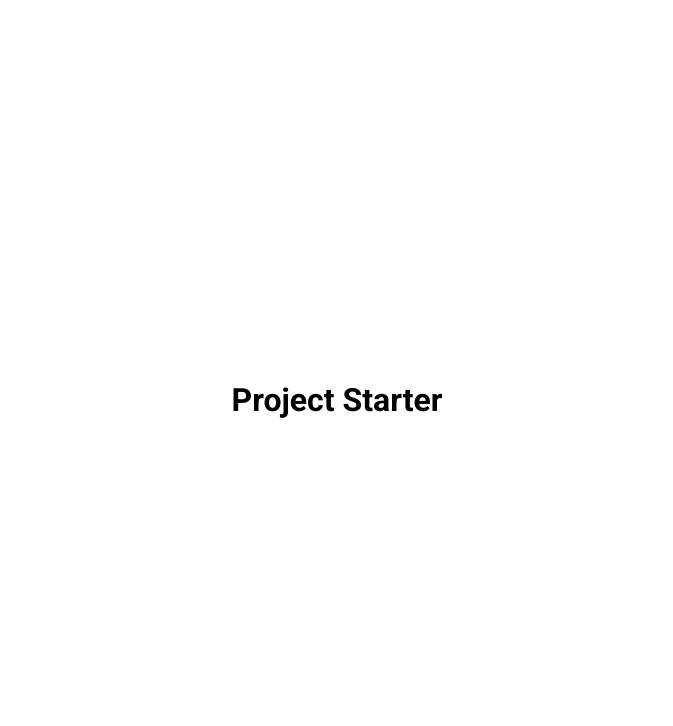
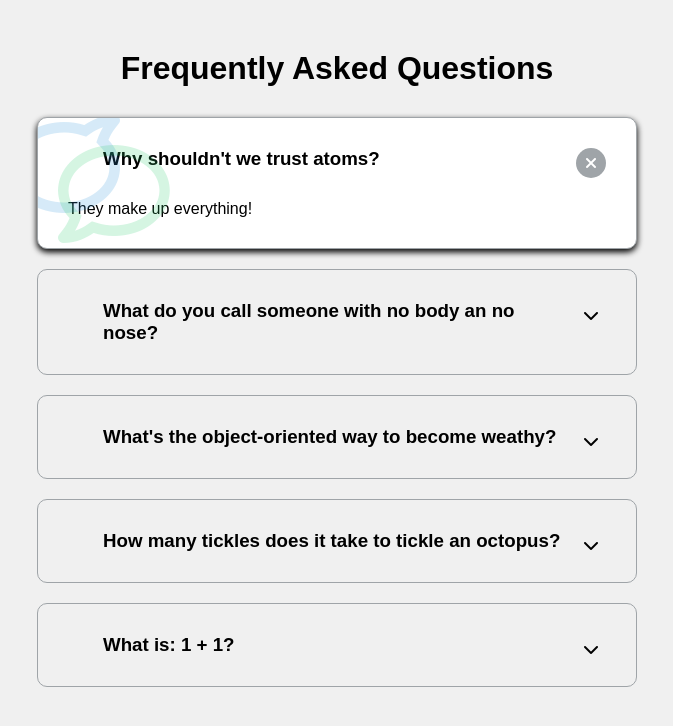
Before and after one commit to DarkM4tt/FAQ-Collapse, a plain HTML site: page index.html in a window 1280 px wide. Shown: the whole page, without its empty margins (303-976 px from the left). Drawn offline with Linux system fonts and the light colour scheme; a web font is replaced by a local one.

Commit message:
Completed!

```diff
--- a/index.html
+++ b/index.html
@@ -12,11 +12,66 @@
       referrerpolicy="no-referrer"
     />
     <link rel="stylesheet" href="style.css" />
-    <title>My Project</title>
+    <title>FAQ</title>
   </head>
   <body>
-    <h1>Project Starter</h1>
+    <h1>Frequently Asked Questions</h1>
+    <div class="faq-container">
+      <div class="faq active">
+        <h3 class="faq-title">Why shouldn't we trust atoms?</h3>
 
+        <p class="faq-text">They make up everything!</p>
+
+        <button class="faq-toggle">
+          <i class="fas fa-chevron-down"></i>
+          <i class="fas fa-times"></i>
+        </button>
+      </div>
+
+      <div class="faq">
+        <h3 class="faq-title">What do you call someone with no body an no nose?</h3>
+
+        <p class="faq-text">Nobody knows!</p>
+
+        <button class="faq-toggle">
+          <i class="fas fa-chevron-down"></i>
+          <i class="fas fa-times"></i>
+        </button>
+      </div>
+
+      <div class="faq">
+        <h3 class="faq-title">What's the object-oriented way to become weathy?</h3>
+
+        <p class="faq-text">Inheritance!</p>
+
+        <button class="faq-toggle">
+          <i class="fas fa-chevron-down"></i>
+          <i class="fas fa-times"></i>
+        </button>
+      </div>
+
+      <div class="faq">
+        <h3 class="faq-title">How many tickles does it take to tickle an octopus?</h3>
+
+        <p class="faq-text">Ten-tickles!</p>
+
+        <button class="faq-toggle">
+          <i class="fas fa-chevron-down"></i>
+          <i class="fas fa-times"></i>
+        </button>
+      </div>
+
+      <div class="faq">
+        <h3 class="faq-title">What is: 1 + 1?</h3>
+
+        <p class="faq-text">Depends on who are you asking!</p>
+
+        <button class="faq-toggle">
+          <i class="fas fa-chevron-down"></i>
+          <i class="fas fa-times"></i>
+        </button>
+      </div>
+    </div>
     <script src="script.js"></script>
   </body>
 </html>
--- a/script.js
+++ b/script.js
@@ -0,0 +1,7 @@
+const toggles = document.querySelectorAll('.faq-toggle')
+
+toggles.forEach(toggle => {
+    toggle.addEventListener('click', () => {
+        toggle.parentNode.classList.toggle('active')
+    })
+})
--- a/style.css
+++ b/style.css
@@ -1,16 +1,106 @@
-@import url('https://fonts.googleapis.com/css2?family=Roboto:wght@400;700&display=swap');
+@import url('https://fonts.googleapis.com/css2?family=Muli&display=swap');
 
 * {
   box-sizing: border-box;
 }
 
 body {
-  font-family: 'Roboto', sans-serif;
-  margin: 0;
+  font-family: 'Muli', sans-serif;
+  background-color: #f0f0f0;
+}
+
+h1 {
+  margin: 50px 0 30px;
+  text-align: center;
+}
+
+.faq-container {
+  max-width: 600px;
+  margin: 0 auto;
+}
+
+.faq{
+  background-color: transparent;
+  border: 1px solid #9fa4a8;
+  border-radius: 10px;
+  margin: 20px 0;
+  padding: 30px;
+  position: relative;
+  overflow: hidden;
+  transition: 0.3s ease;
+}
+
+.faq.active {
+  background-color: #fff;
+  box-shadow: 0 3px 6px rgba(0,0,0,1), 0 3px 6px rgba(0,0,0,0.1);
+}
+
+.faq.active::after, .faq.active::before{
+  content: '\f075';
+  font-family: 'Font Awesome 5 free';
+  color: #2ecc71;
+  font-size: 7rem;
+  position: absolute;
+  opacity: 0.2;
+  top: 20px;
+  left: 20px;
+  z-index: 0;
+}
+
+.faq.active::before {
+  color: #3498db;
+  top: -10px;
+  left: -30px;
+  transform: rotate(180deg);
+}
+
+.faq-title {
+  margin: 0 35px 0;
+}
+
+.faq-text {
+  display: none;
+  margin: 30px 0 0;
+}
+
+.faq.active .faq-text {
+  display: block;
+}
+
+.faq-toggle {
+  background-color: transparent;
+  border: 0;
+  border-radius: 50%;
+  cursor: pointer;
   display: flex;
-  flex-direction: column;
   align-items: center;
   justify-content: center;
-  height: 100vh;
-  overflow: hidden;
+  font-size: 16px;
+  padding: 0;
+  position: absolute;
+  top: 30px;
+  right: 30px;
+  height: 30px;
+  width: 30px;
 }
+
+.faq.togge:focus {
+  outline: 0;
+}
+
+.faq-toggle .fa-times {
+  display: none;
+}
+
+.faq.active .faq-toggle .fa-times {
+  color: #fff;
+  display: block;
+}
+
+.faq.active .faq-toggle .fa-chevron-down {
+  display: none;
+}
+
+.faq.active .faq-toggle{
+  background-color: #9fa4a8;
+}
```
